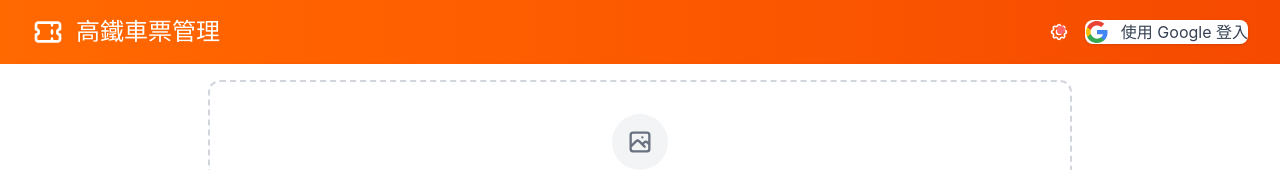
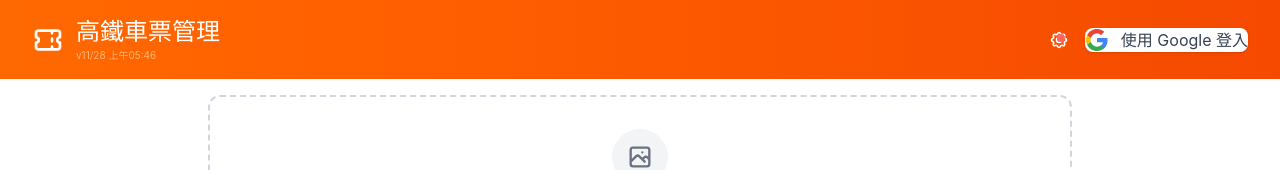
Before and after one commit to bryanHsiao/THSR-Ticket-Manager, a React (Vite) app: page / in a window 1280 px wide. Shown: the top 170 px of the page. Built offline with nearby package versions, Linux system fonts and the light colour scheme; no server answers.

Commit message:
feat: add build version indicator in header
- Display build timestamp below app title
- Format: vMM/DD HH:mm (e.g., v01/21 15:30)
- Helps identify if PWA cache is outdated
- Only visible on desktop (hidden on mobile to save space)

```diff
--- a/src/components/Header.tsx
+++ b/src/components/Header.tsx
@@ -214,9 +214,22 @@ export function Header({
           {/* Left section: App title and icon */}
           <div className="flex items-center gap-2 sm:gap-3">
             <TicketIcon />
-            <h1 className="text-lg sm:text-xl md:text-2xl font-bold whitespace-nowrap">
-              高鐵車票管理
-            </h1>
+            <div>
+              <h1 className="text-lg sm:text-xl md:text-2xl font-bold whitespace-nowrap">
+                高鐵車票管理
+              </h1>
+              {/* Build version indicator */}
+              <p className="text-[10px] text-orange-200/70 hidden sm:block">
+                {import.meta.env.VITE_BUILD_TIME
+                  ? `v${new Date(import.meta.env.VITE_BUILD_TIME).toLocaleString('zh-TW', {
+                      month: '2-digit',
+                      day: '2-digit',
+                      hour: '2-digit',
+                      minute: '2-digit',
+                    })}`
+                  : 'dev'}
+              </p>
+            </div>
           </div>
 
           {/* Right section: Settings, Sync status and auth button */}
--- a/src/vite-env.d.ts
+++ b/src/vite-env.d.ts
@@ -2,6 +2,7 @@
 
 interface ImportMetaEnv {
   readonly VITE_GOOGLE_CLIENT_ID: string;
+  readonly VITE_BUILD_TIME: string;
 }
 
 interface ImportMeta {
--- a/vite.config.ts
+++ b/vite.config.ts
@@ -17,6 +17,7 @@ export default defineConfig({
   // 注入環境變數
   define: {
     'import.meta.env.VITE_GOOGLE_CLIENT_ID': JSON.stringify(APP_CONFIG.GOOGLE_CLIENT_ID),
+    'import.meta.env.VITE_BUILD_TIME': JSON.stringify(new Date().toISOString()),
   },
   server: {
     allowedHosts: ['localhost', '.ngrok-free.app', '.ngrok.io'],
```
